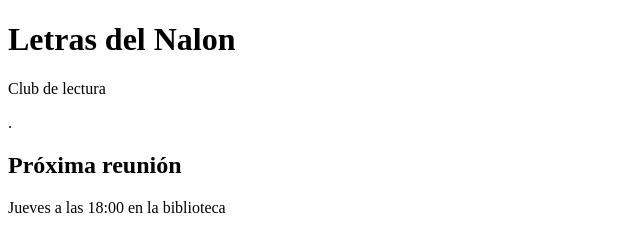
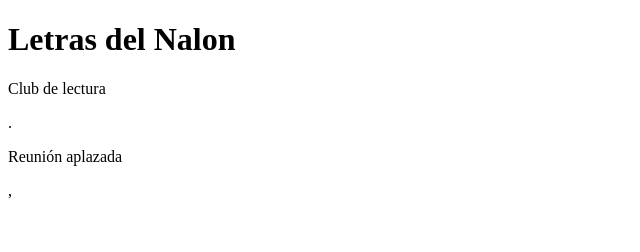
Before and after one commit to sandraMartina/club-lectura, a plain HTML site: page index.html in a window 1280 px wide. Shown: the whole page, without its empty margins (0-640 px from the left). Drawn offline with Linux system fonts and the light colour scheme.

Commit message:
Update index.html
Añadir aviso

```diff
--- a/index.html
+++ b/index.html
@@ -12,8 +12,7 @@
 
   <!-- contenido -->
 
-    <h2>Próxima reunión</h2>
-    <p>Jueves a las 18:00 en la biblioteca</p>
+    <p>Reunión aplazada</p>,
 
   <!-- pie -->
 
```
